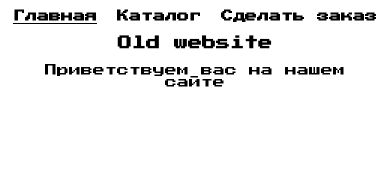
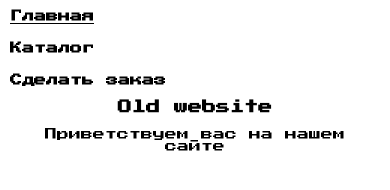
Before and after one commit to IvanSergunin001/test2, a plain HTML site: page главная.html in a window 390 px wide. Drawn offline with Linux system fonts and the light colour scheme.

Commit message:
Update главная.html

```diff
--- a/главная.html
+++ b/главная.html
@@ -44,7 +44,7 @@
 
         @media (max-width: 600px) {
             nav ul {
-                justify-content: center;
+                flex-direction: column;
                 gap: 10px;
             }
 
```
